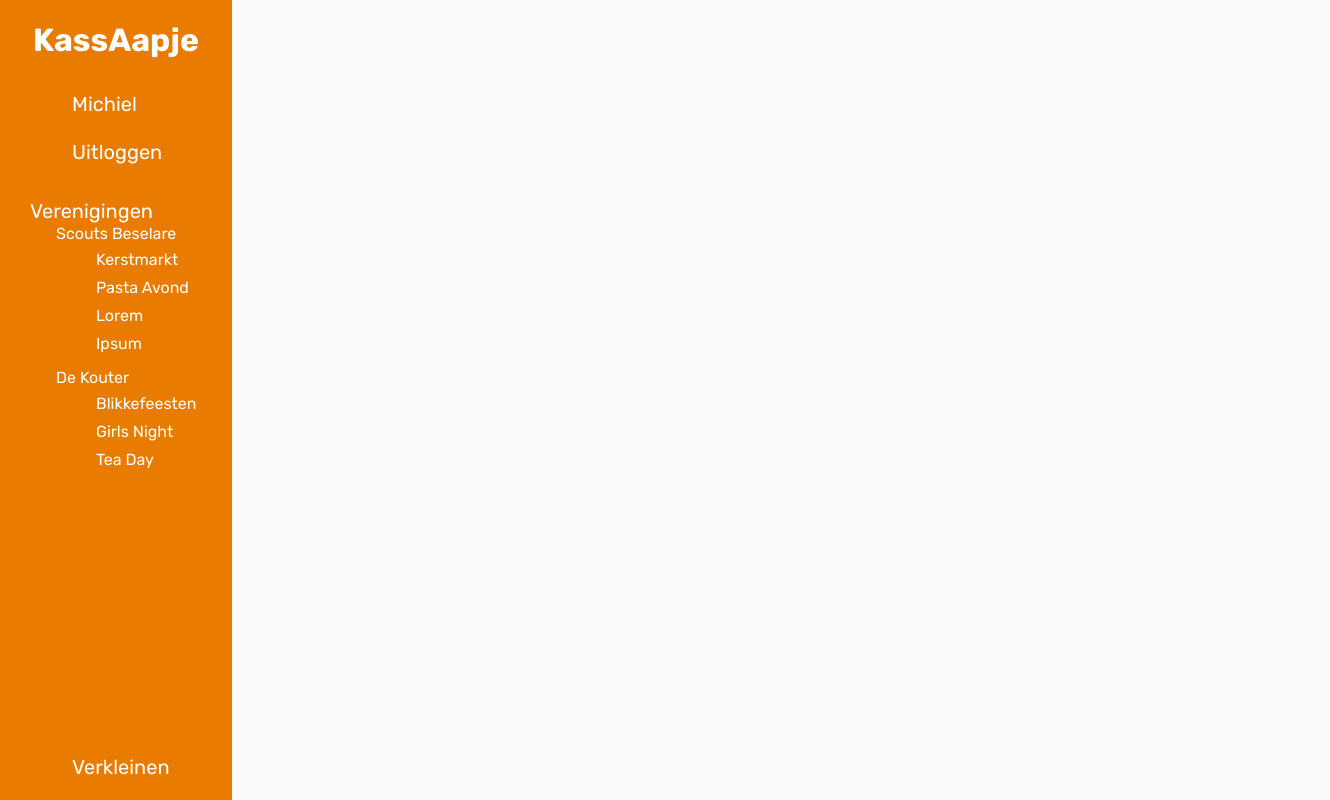
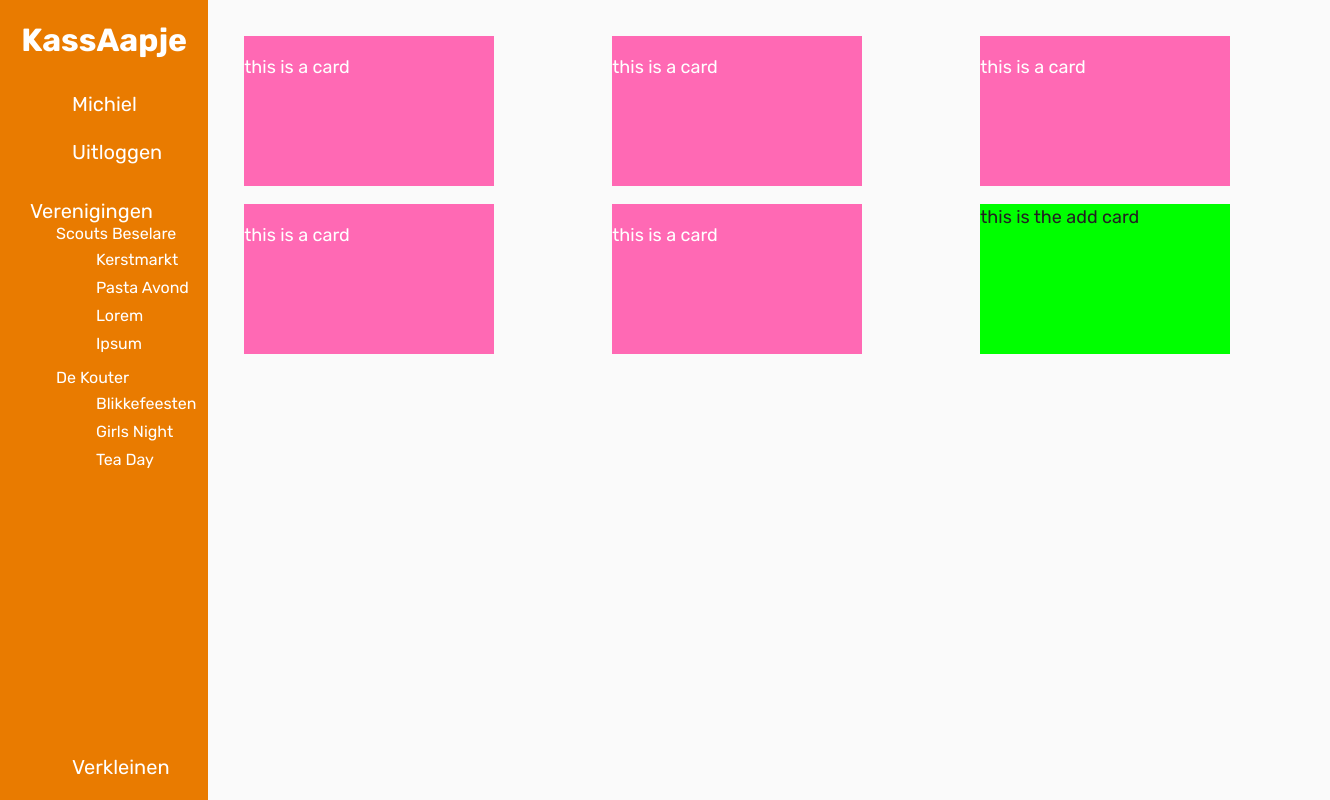
Before and after one commit to BoussonKarel/KassAapje, a Svelte app in the folder frontend/kassaapje-vite/kassaapje/: page / in a window 1280 px wide. Shown: the whole page, 1330 px wide, since content can reach past the window. Built offline with nearby package versions, Linux system fonts and the light colour scheme; some icons are missing.

Commit message:
Sidebar static works

```diff
--- a/frontend/kassaapje-vite/kassaapje/src/App.svelte
+++ b/frontend/kassaapje-vite/kassaapje/src/App.svelte
@@ -1,11 +1,18 @@
 <script lang="ts">
   import './styles/screen.scss'
   import Sidebar from './components/sidebar.svelte'
+  import OrganisationOverview from './components/pages/organisationOverview.svelte';
 
 </script>
 
-<main>
-  <Sidebar />
+<main class="c-app">
+  <aside class="c-sidebar">
+    <Sidebar />
+  </aside>
+  <div class="c-organisation-overview">
+    <OrganisationOverview/>
+  </div>
+
 
 
 </main>
--- /dev/null
+++ b/frontend/kassaapje-vite/kassaapje/src/components/OrganisationCard.svelte
@@ -0,0 +1,7 @@
+<script lang="ts">
+
+</script>
+
+<div class="c-organisation-card">
+    <p class="c-organisation-card-text">this is a card</p>
+</div>
--- /dev/null
+++ b/frontend/kassaapje-vite/kassaapje/src/components/addCard.svelte
@@ -0,0 +1,7 @@
+<script lang="ts">
+
+</script>
+
+<div class="c-addcard">
+    this is the add card
+</div>
--- /dev/null
+++ b/frontend/kassaapje-vite/kassaapje/src/components/cardlist.svelte
@@ -0,0 +1,13 @@
+<script lang="ts">
+import OrganisationCard from "./OrganisationCard.svelte";
+import AddCard from "./addCard.svelte";
+</script>
+
+<div class="c-cardlist">
+<OrganisationCard/>
+<OrganisationCard/>
+<OrganisationCard/>
+<OrganisationCard/>
+<OrganisationCard/>
+<AddCard/>
+</div>
--- /dev/null
+++ b/frontend/kassaapje-vite/kassaapje/src/components/pages/RegisterCard.svelte
@@ -0,0 +1,3 @@
+<script lang="ts">
+
+</script>
--- /dev/null
+++ b/frontend/kassaapje-vite/kassaapje/src/components/pages/organisationOverview.svelte
@@ -0,0 +1,7 @@
+<script lang="ts">
+import CardList from '../cardlist.svelte'
+</script>
+
+<div>
+    <CardList/>
+</div>
--- a/frontend/kassaapje-vite/kassaapje/src/components/sidebar.svelte
+++ b/frontend/kassaapje-vite/kassaapje/src/components/sidebar.svelte
@@ -8,7 +8,7 @@
   import ArrowCollapse from 'svelte-material-icons/ArrowCollapse.svelte'
 </script>
 
-<div class="c-sidebar">
+<div >
   <div class="c-sidebar-title">KassAapje</div>
 
   <div class="c-sidebar-profile">
--- /dev/null
+++ b/frontend/kassaapje-vite/kassaapje/src/styles/components/app.scss
@@ -0,0 +1,5 @@
+.c-app {
+    display: flex;
+    flex-direction: row;
+    gap: 2rem;
+}
--- /dev/null
+++ b/frontend/kassaapje-vite/kassaapje/src/styles/components/card.scss
@@ -0,0 +1,29 @@
+.c-cardlist {
+display: grid;
+grid-template-columns: 350px 350px 350px;
+margin-top: 2em;
+
+gap: 1em;
+}
+
+.c-organisation-card {
+    background-color: hotpink;
+    width: 250px;
+    height: 150px;
+
+    &-text {
+        color: white;
+        // font-family: inherit;
+    }
+}
+
+.c-register-card {
+    background-color: hotpink;
+
+}
+
+.c-addcard {
+    background-color: lime;
+    width: 250px;
+    height: 150px;
+}
--- a/frontend/kassaapje-vite/kassaapje/src/styles/screen.scss
+++ b/frontend/kassaapje-vite/kassaapje/src/styles/screen.scss
@@ -21,6 +21,9 @@
 
 // COMPONENTS
 @import "./components/sidebar.scss";
+@import "./components/app.scss";
+@import "./components/card.scss";
+
 
 
 
```
